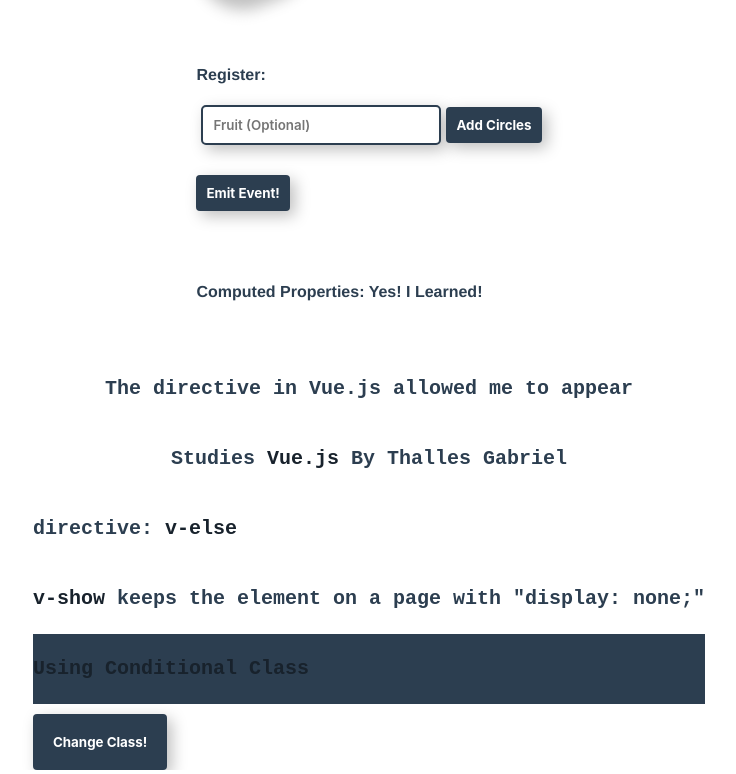
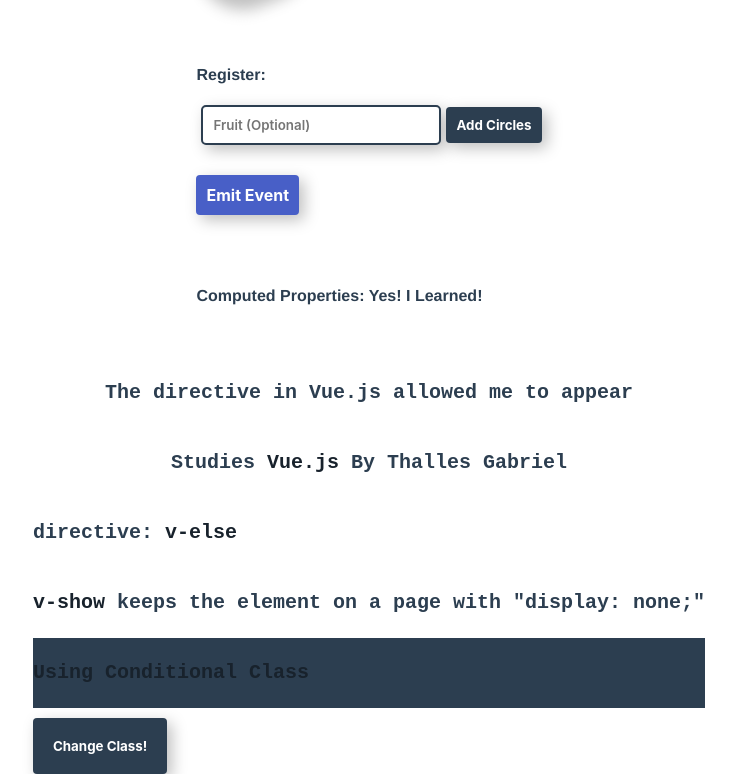
Before and after one commit to thallesyasmim/Vue.js-Studies, a Vue app: page / in a window 1280 px wide. Shown: the part 977-1751 px from the top of the page, without its empty margins (271-1007 px from the left). Built offline with nearby package versions, Linux system fonts and the light colour scheme.

Commit message:
Button with Bulma

```diff
--- a/src/components/Circle.vue
+++ b/src/components/Circle.vue
@@ -7,7 +7,7 @@
         <h1>Register: {{ inputField }}</h1>
         <input type="text" placeholder="Fruit (Optional)" v-model="inputField">
         <button @click="addCircle(inputField)">Add Circles</button> <br />
-        <button @click="emitEvent">Emit Event!</button>
+        <button @click="emitEvent" class="button is-link">Emit Event</button>
         <p>Computed Properties: {{ learned }}</p>
     </article>
 </template>
```
